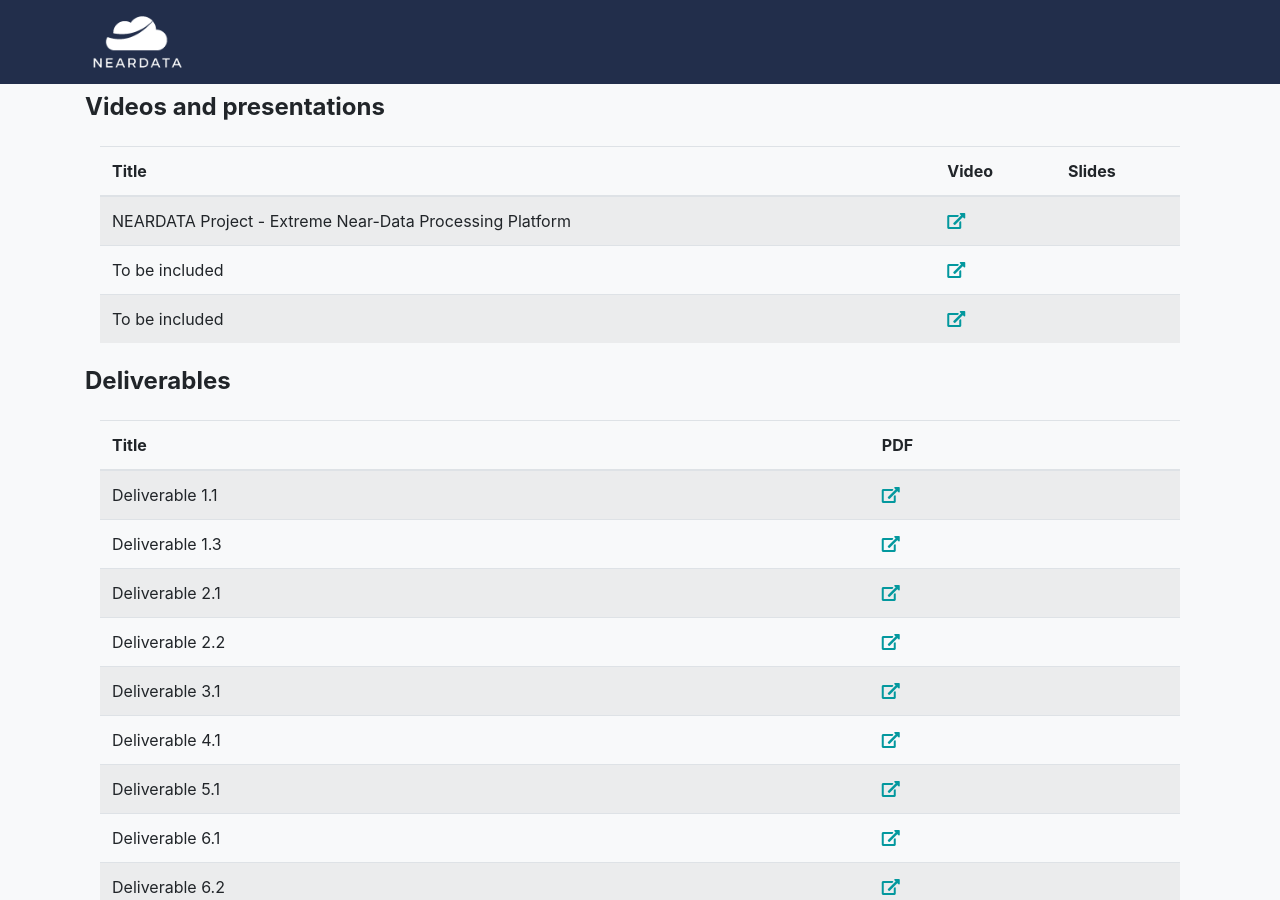
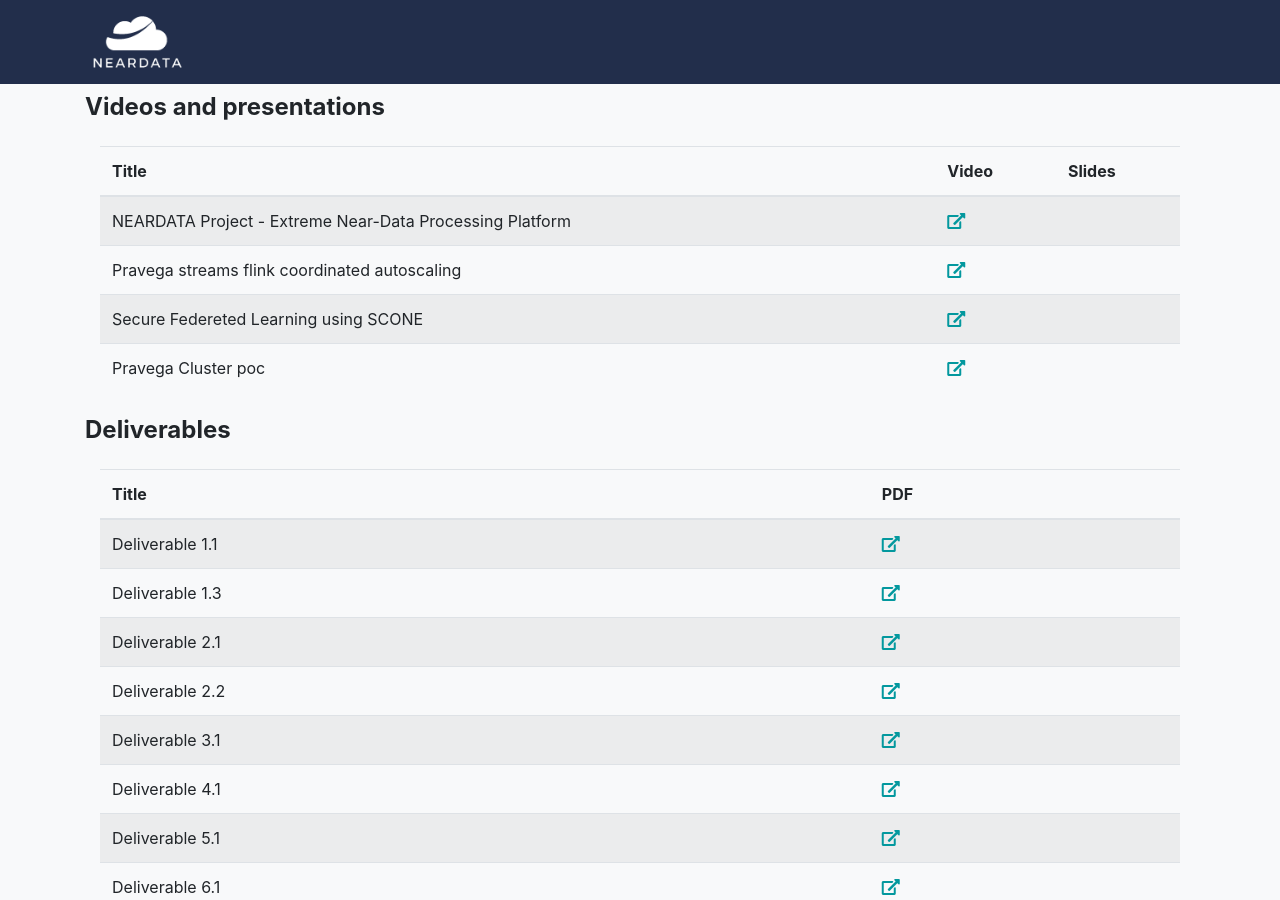
Before and after one commit to neardata-eu/neardata-eu.github.io, a Jekyll site: the page built from review.md, in a window 1280 px wide and 900 px high, scrolled down 1619 px. Built offline with Jekyll 4.4.1, drawn with Linux system fonts in a browser that asks for light colours; some web fonts are replaced.

Commit message:
change review

```diff
--- a/_data/sitetext.yml
+++ b/_data/sitetext.yml
@@ -294,12 +294,16 @@
     - title: NEARDATA Project - Extreme Near-Data Processing Platform
       video: "https://youtu.be/K37aMlcqPHw?si=1lPj3-Zvd5_sNamo"
       slides: "#"
-    - title: To be included
-      video: "#"
+    - title: Pravega streams flink coordinated autoscaling
+      video: "https://drive.google.com/file/d/1lKF3d_jwG9DKZPB-kY-fg3lWZXNE6kHX/view?usp=drive_link"
       slides: "#"
-    - title: To be included
-      video: "#"
+    - title: Secure Federeted Learning using SCONE
+      video: "https://drive.google.com/file/d/1pSn9_G8eN9CXTkK0dpQgsLTgwbqvL1I7/view?usp=drive_link"
       slides: "#"
+    - title: Pravega Cluster poc
+      video: "https://drive.google.com/file/d/1AeYw-YPSkVxz1YSUbSD62hVvlO6hXnfg/view?usp=drive_link"
+      slides: "#"
+
 
 
 
```
